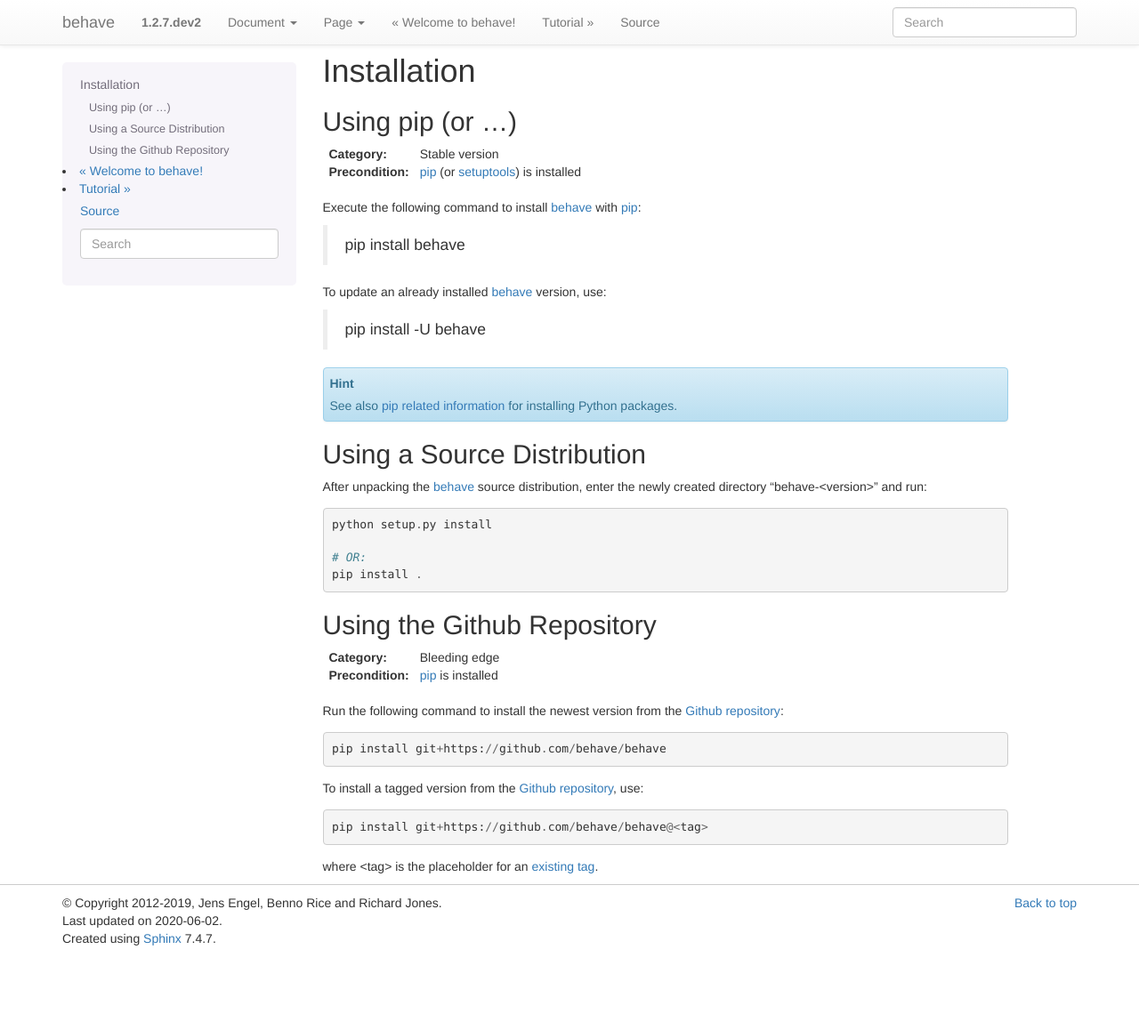
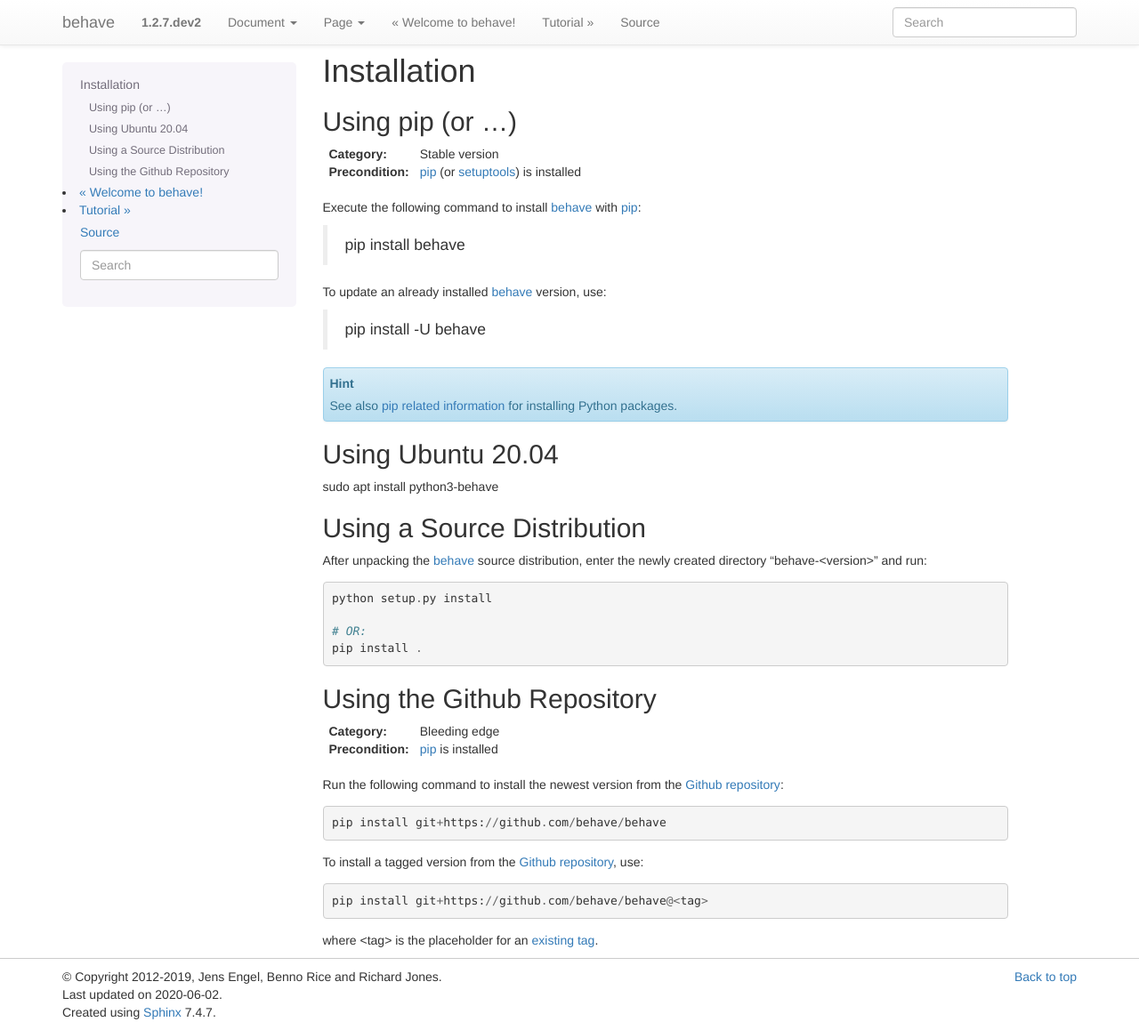
Before and after one commit to behave/behave, a Sphinx documentation site: the page built from docs/install.rst, in a window 1280 px wide and 1158 px high. Shown: the whole window at 89% size. Built offline with Sphinx 7.4.7, drawn with Linux system fonts in a browser that asks for light colours; the version number is read from the project's files by our own code.

Commit message:
Update install.rst
Add Ubuntu 20.04 command line to install Behave

```diff
--- a/docs/install.rst
+++ b/docs/install.rst
@@ -22,6 +22,10 @@
 
 .. _`pip related information`:  https://pip.pypa.io/en/latest/installing/
 
+Using Ubuntu 20.04
+------------------
+
+sudo apt install python3-behave
 
 Using a Source Distribution
 ---------------------------
```
